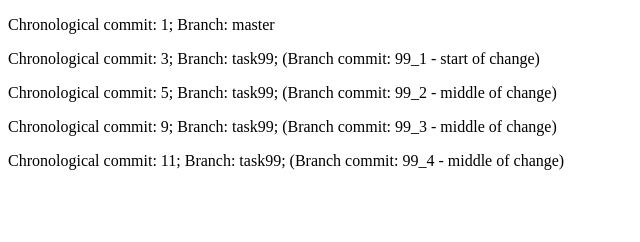
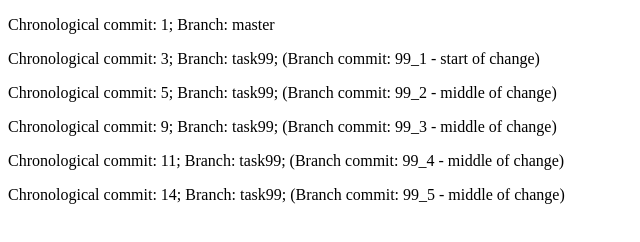
Before and after one commit to BoiseState/CS471-Assignments-TaskBranchWorkflow, a plain HTML site: page index.html in a window 1280 px wide. Shown: the whole page, without its empty margins (0-640 px from the left). Drawn offline with Linux system fonts and the light colour scheme.

Commit message:
Chronological commit: 14; Branch: task99; (Branch commit: 99_5 - middle of change)

```diff
--- a/index.html
+++ b/index.html
@@ -12,5 +12,6 @@
     <p>Chronological commit:  5; Branch: task99; (Branch commit: 99_2 - middle of change)</p>
     <p>Chronological commit:  9; Branch: task99; (Branch commit: 99_3 - middle of change)</p>
     <p>Chronological commit: 11; Branch: task99; (Branch commit: 99_4 - middle of change)</p>
+    <p>Chronological commit: 14; Branch: task99; (Branch commit: 99_5 - middle of change)</p>
 </body>
 </html>
```
